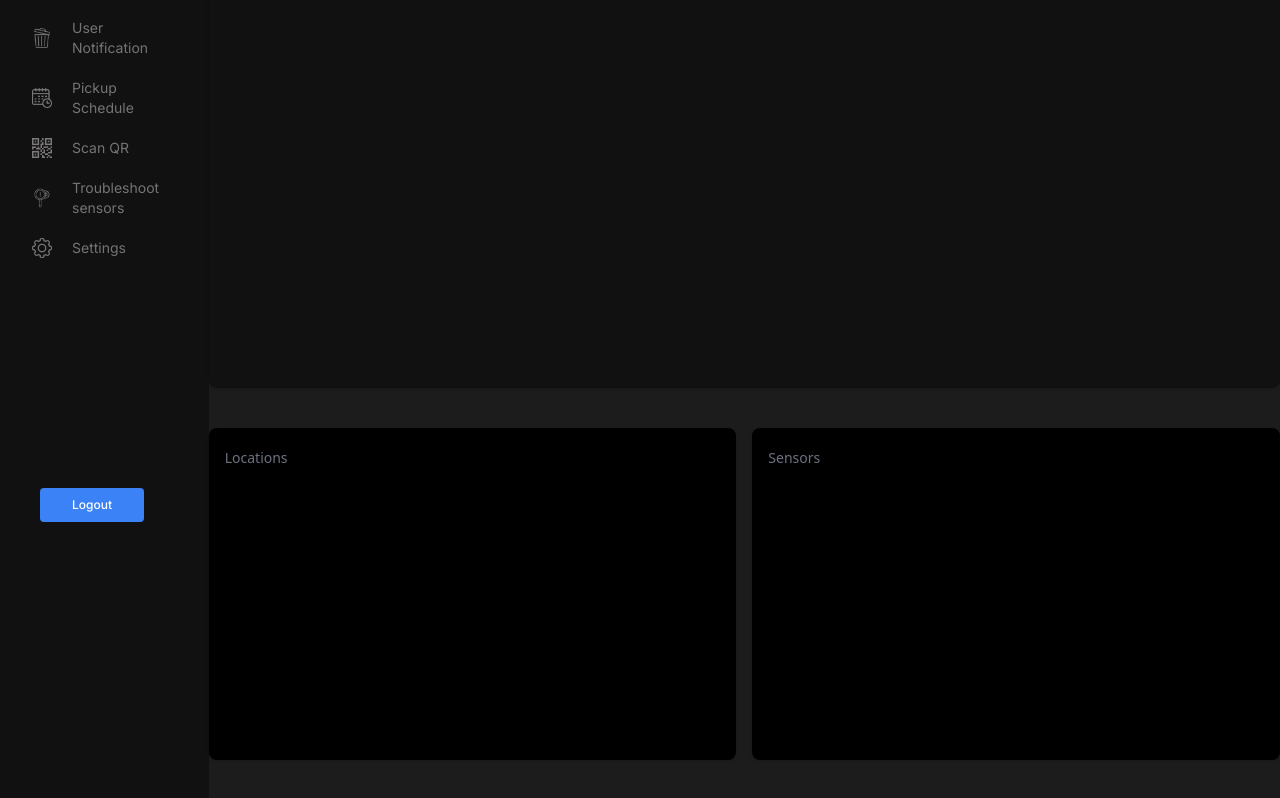
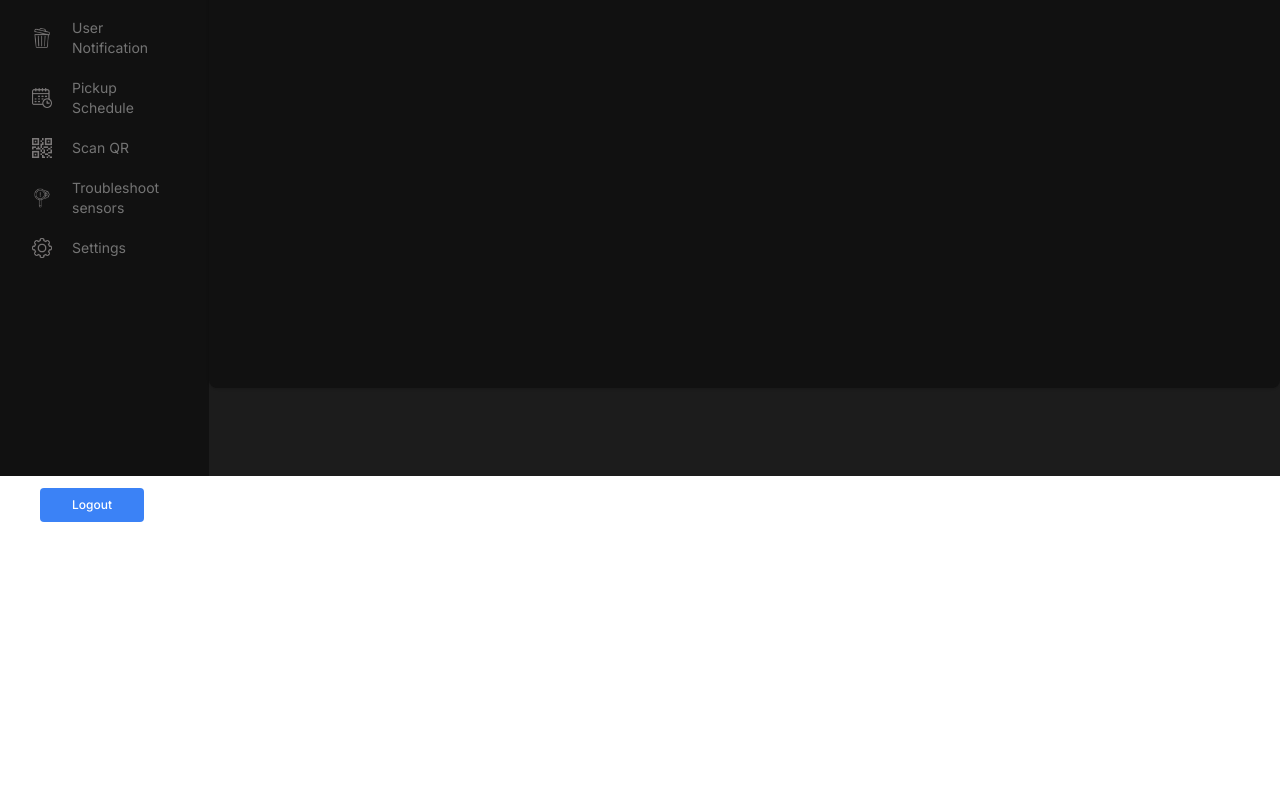
Before and after one commit to akathalzy/5COSC021C.2-DIGIBINN--SDGP-, a React (Vite) app in the folder ReactApp-Digibinn/digibinn_app/: page /collectordashboard in a window 1280 px wide. Shown: the part 238-1036 px from the top of the page. After the commit the page ends 800 px from the top, so only its background shows below. Built offline with nearby package versions, Linux system fonts and the light colour scheme.

Commit message:
updated cdb

```diff
--- a/ReactApp-Digibinn/digibinn_app/src/scenes/Collector Dashboard/CollectorDashboard.jsx
+++ b/ReactApp-Digibinn/digibinn_app/src/scenes/Collector Dashboard/CollectorDashboard.jsx
@@ -20,27 +20,12 @@ function CollectorDashboard() {
                              <br /><br /><br /><br /><br /><br /><br /><br /><br /><br /><br />
                         </div>
                     </div>
-                    <div className="grid grid-cols-2 gap-4 mb-6">
-                        <div className="w-full px-4 py-5 bg-black rounded-lg shadow mb-10">
-                            <div className="text-sm font-medium text-gray-500 truncate mb-5">
-                                Locations
-                            </div>
-                            <div className="mt-1 text-3xl font-semibold text-white">
-                                 <br /><br /><br /><br /><br /><br /><br />
-                            </div>
-                        </div>
-                        <div className="w-full px-4 py-5 bg-black rounded-lg shadow mb-10">
-                            <div className="text-sm font-medium text-gray-500 truncate mb-5">
-                                Sensors
-                            </div>
-                            <div className="mt-1 text-3xl font-semibold text-white">
-                                 <br /><br /><br /><br /><br /><br /><br />
-                            </div>
-                        </div>
+
+                       <br></br>
                     </div>
                 </div>
             </div>
-        </div>
+
     );
 }
 export default CollectorDashboard
```
